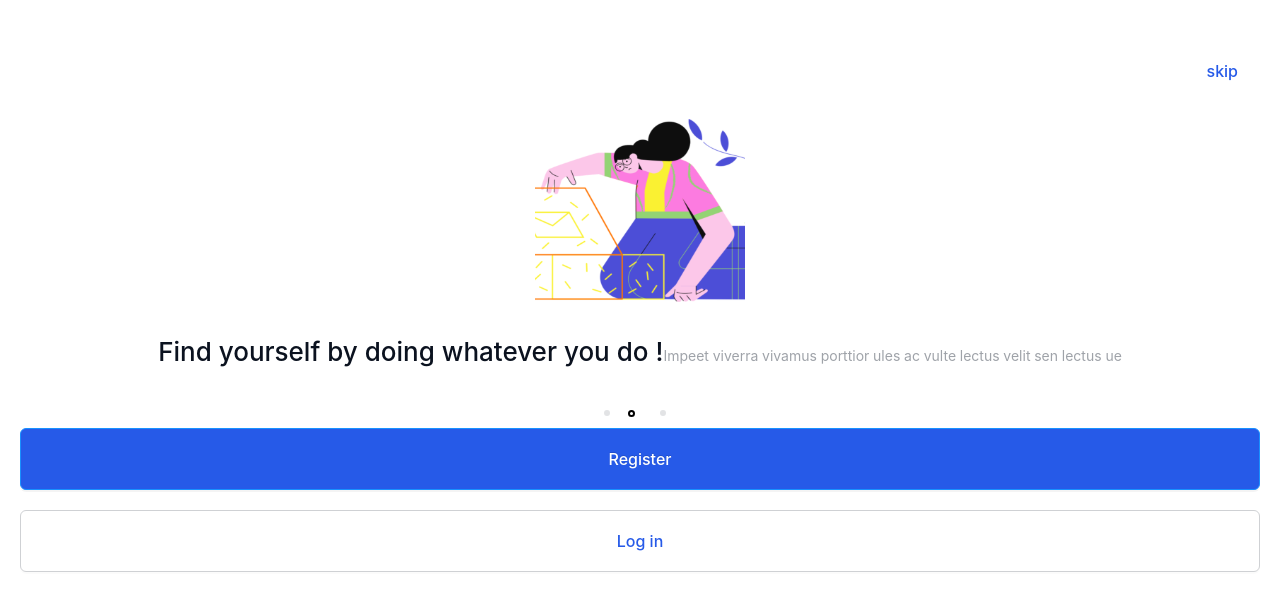
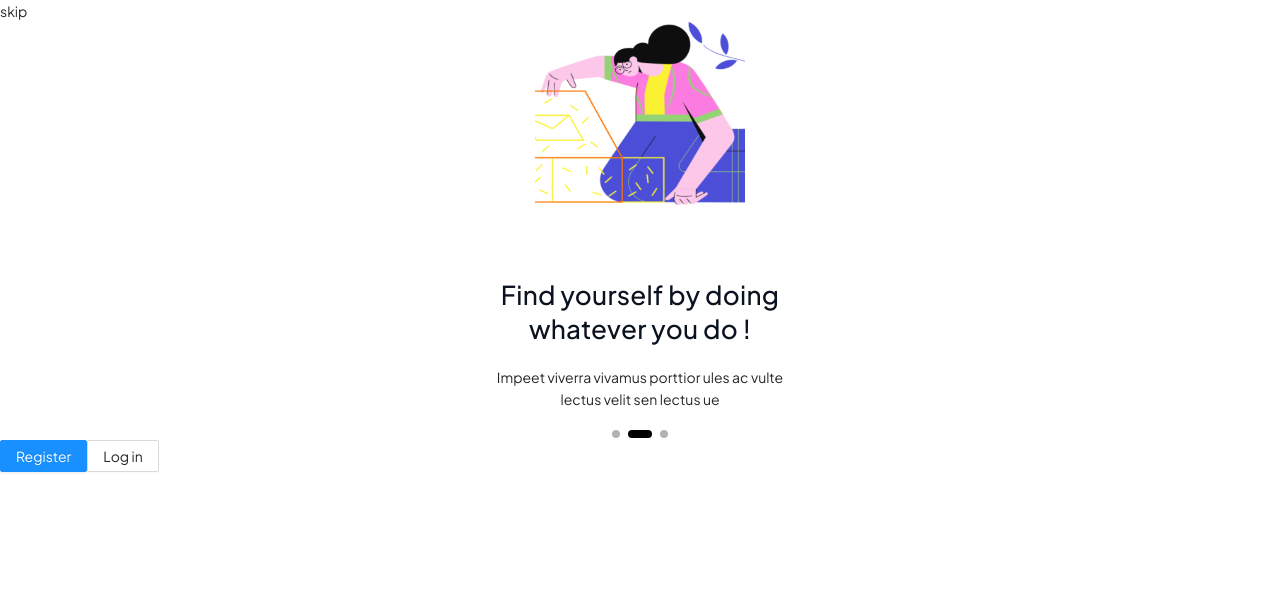
Before and after one commit to presidentcuba/project-educo, a React (Create React App) app: page /login in a window 1280 px wide. Shown: the top 610 px of the page. Built offline with nearby package versions, Linux system fonts and the light colour scheme.

Commit message:
updating carousel

```diff
--- a/public/index.html
+++ b/public/index.html
@@ -5,10 +5,7 @@
     <link rel="icon" href="%PUBLIC_URL%/favicon.ico" />
     <meta name="viewport" content="width=device-width, initial-scale=1" />
     <meta name="theme-color" content="#000000" />
-    <meta
-      name="description"
-      content="Web site created using create-react-app"
-    />
+    <meta name="description" content="Web site created using create-react-app" />
     <link rel="apple-touch-icon" href="%PUBLIC_URL%/logo192.png" />
     <!--
       manifest.json provides metadata used when your web app is installed on a
@@ -25,6 +22,10 @@
       Learn how to configure a non-root public URL by running `npm run build`.
     -->
     <title>React App</title>
+    <link rel="preconnect" href="https://fonts.googleapis.com" />
+    <link rel="preconnect" href="https://fonts.gstatic.com" crossorigin />
+    <link href="https://fonts.googleapis.com/css2?family=Plus+Jakarta+Sans:ital,wght@0,200;0,300;0,400;0,500;0,600;0,700;0,800;1,200;1,300;1,400;1,500;1,600;1,700;1,800&display=swap" rel="stylesheet" />
+    <link rel="stylesheet" href="styles/global.css" />
   </head>
   <body>
     <noscript>You need to enable JavaScript to run this app.</noscript>
--- /dev/null
+++ b/public/styles/global.css
@@ -0,0 +1,3 @@
+* {
+  font-family: "Plus Jakarta Sans", sans-serif;
+}
--- a/src/pages/Login/index.js
+++ b/src/pages/Login/index.js
@@ -10,20 +10,17 @@ const LoginPage = () => {
     {
       image: logo,
       label: "Better way to learning is calling you!",
-      description:
-        "Impeet viverra vivamus porttior ules ac vulte lectus velit sen lectus ue ",
+      description: "Impeet viverra vivamus porttior ules ac vulte lectus velit sen lectus ue ",
     },
     {
       image: logo1,
       label: "Find yourself  by doing whatever you do ! ",
-      description:
-        "Impeet viverra vivamus porttior ules ac vulte lectus velit sen lectus ue ",
+      description: "Impeet viverra vivamus porttior ules ac vulte lectus velit sen lectus ue ",
     },
     {
       image: logo2,
       label: "It’s not just learning,It’s a promise!",
-      description:
-        "Impeet viverra vivamus porttior ules ac vulte lectus velit sen lectus ue ",
+      description: "Impeet viverra vivamus porttior ules ac vulte lectus velit sen lectus ue ",
     },
   ];
   return (
@@ -32,14 +29,11 @@ const LoginPage = () => {
       <Carousel dots={true} autoplay={true} effect="fade">
         {dataLogin.map((data, index) => (
           <div className="login-slider" key={index}>
-            <div className="login-image">
-              <img src={data.image} alt={data.label} />
+            <div className="carousel-slide">
+              <img width={210} src={data.image} alt={data.label} />
+              <Typography.Text className="slogan">{data.label}</Typography.Text>
+              <Typography.Text className="description">{data.description}</Typography.Text>
             </div>
-
-            <Typography.Text className="slogan">{data.label}</Typography.Text>
-            <Typography.Text className="description">
-              {data.description}
-            </Typography.Text>
           </div>
         ))}
       </Carousel>
--- a/src/pages/Login/styles.scss
+++ b/src/pages/Login/styles.scss
@@ -1,84 +1,138 @@
-.login-container {
+.carousel-slide {
   display: flex;
   justify-content: center;
+  align-items: center;
   flex-direction: column;
-  padding: 0px 20px;
-  .btn-skip {
+  .slogan {
+    margin-top: 60px;
+    margin-bottom: 20px;
+    max-width: 320px;
+
+    /* Main - Title 1 */
+
+    font-style: normal;
     font-weight: 500;
-    font-size: 16px;
-    line-height: 21px;
-    text-align: right;
-    color: #265ae8;
-    padding: 61px 22px 37px 0px;
-  }
-  .ant-carousel {
-    .slick-slider {
-      > .slick-dots {
-        bottom: -45px;
-      }
-      > .slick-dots li button {
-        width: 6px;
-        height: 6px;
-        border-radius: 100%;
-        background-color: #9fa3a9;
-      }
-      > .slick-dots li.slick-active button {
-        width: 7px;
-        height: 7px;
-        border-radius: 100%;
-        background: #ffffff;
-        border: 2px solid #000000;
-      }
-    }
-  }
-  .login-slider {
+    font-size: 26px;
+    line-height: 34px;
+    display: flex;
+    align-items: center;
     text-align: center;
-    .login-image {
-      display: flex;
-      width: 100%;
-      align-items: center;
-      justify-content: center;
-    }
-    .slogan {
-      display: inline-block;
-      text-align: center;
-      color: #0b121f;
-      font-size: 26px;
-      font-weight: 500;
-      line-height: 33px;
-    }
-    .description {
-      display: inline-block;
-      margin-top: 30px;
-      font-style: normal;
-      font-weight: 400;
-      font-size: 14px;
-      color: #9fa3a9;
-    }
+    letter-spacing: 0.01em;
+
+    /* Grey/Grey - 900 */
+
+    color: #0b121f;
+
+    /* Inside auto layout */
+
+    flex: none;
+    order: 0;
+    flex-grow: 0;
   }
 
-  .btn {
-    padding: 30px;
-    border-radius: 6px;
-    margin-top: 20px;
-    a {
-      display: block;
-      line-height: 0px;
-      font-weight: 500;
-      font-size: 16px;
-    }
+  .description {
+    max-width: 320px;
+    text-align: center;
+    margin-bottom: 20px;
   }
-  .btn-register {
-    background: #265ae8;
-    margin-top: 60px;
-    a {
-      color: #ffffff;
-    }
-  }
-  .btn-login {
-    border: 1px solid #cfd1d4;
-    a {
-      color: #265ae8 !important;
+}
+.ant-carousel .slick-dots {
+  position: unset !important;
+  height: 10px;
+  li {
+    border: none;
+    height: 100%;
+    width: 8px;
+    button {
+      border-radius: 99px;
+      height: 8px;
+      background-color: black !important;
     }
   }
 }
+
+// .login-container {
+//   display: flex;
+//   justify-content: center;
+//   align-items: center;
+//   flex-direction: column;
+//   padding: 0px 20px;
+//   .btn-skip {
+//     font-weight: 500;
+//     font-size: 16px;
+//     line-height: 21px;
+//     text-align: right;
+//     color: #265ae8;
+//     padding: 61px 22px 37px 0px;
+//   }
+//   .ant-carousel {
+//     .slick-slider {
+//       > .slick-dots {
+//         bottom: -45px;
+//       }
+//       > .slick-dots li button {
+//         width: 6px;
+//         height: 6px;
+//         border-radius: 100%;
+//         background-color: #9fa3a9;
+//       }
+//       > .slick-dots li.slick-active button {
+//         width: 7px;
+//         height: 7px;
+//         border-radius: 100%;
+//         background: #ffffff;
+//         border: 2px solid #000000;
+//       }
+//     }
+//   }
+//   .login-slider {
+//     text-align: center;
+//     .login-image {
+//       display: flex;
+//       width: 100%;
+//       align-items: center;
+//       justify-content: center;
+//     }
+//     .slogan {
+//       display: inline-block;
+//       text-align: center;
+//       color: #0b121f;
+//       font-size: 26px;
+//       font-weight: 500;
+//       line-height: 33px;
+//     }
+//     .description {
+//       display: inline-block;
+//       margin-top: 30px;
+//       font-style: normal;
+//       font-weight: 400;
+//       font-size: 14px;
+//       color: #9fa3a9;
+//     }
+//   }
+
+//   .btn {
+//     padding: 30px;
+//     border-radius: 6px;
+//     margin-top: 20px;
+//     a {
+//       display: block;
+//       line-height: 0px;
+//       font-weight: 500;
+//       font-size: 16px;
+//     }
+//   }
+//   .btn-register {
+//     background: #265ae8;
+//     margin-top: 60px;
+//     a {
+//       color: #ffffff;
+//     }
+//   }
+//   .btn-login {
+//     border: 1px solid #cfd1d4;
+//     a {
+//       color: #265ae8 !important;
+//     }
+//   }
+// }
```
